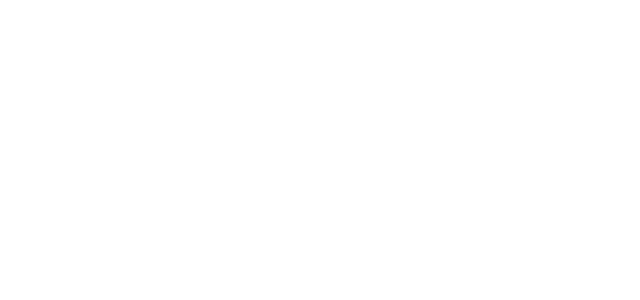
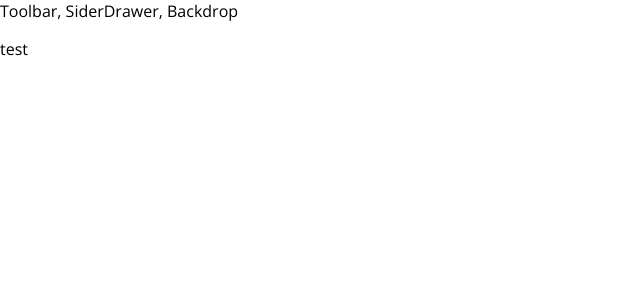
Before and after one commit to andreglegg/react-bugerbuilder, a React app: page / in a window 1280 px wide. Shown: the top 300 px of the page, without its empty margins (0-640 px from the left). Built offline with nearby package versions, Linux system fonts and the light colour scheme.

Commit message:
Added Layout component and Aux hoc.

```diff
--- a/src/App.js
+++ b/src/App.js
@@ -1,10 +1,14 @@
 import React, { Component } from 'react';
+
+import Layout from './components/Layout/Layout'
 
 class App extends Component {
   render() {
     return (
         <div>
-
+            <Layout>
+                <p>test</p>
+            </Layout>
         </div>
     );
   }
--- /dev/null
+++ b/src/components/Layout/Layout.js
@@ -0,0 +1,16 @@
+import React from 'react';
+
+import Aux from '../../hoc/Aux'
+
+const layout = (props) => (
+    <Aux>
+        <div>
+            Toolbar, SiderDrawer, Backdrop
+        </div>
+        <main>
+            {props.children}
+        </main>
+    </Aux>
+);
+
+export default layout;
--- /dev/null
+++ b/src/hoc/Aux.js
@@ -0,0 +1,3 @@
+const aux = (props) => props.children;
+
+export default aux;
--- a/src/index.css
+++ b/src/index.css
@@ -1,5 +1,5 @@
 body {
   margin: 0;
   padding: 0;
-  font-family: sans-serif;
+  font-family: "Open Sans", sans-serif;
 }
```
